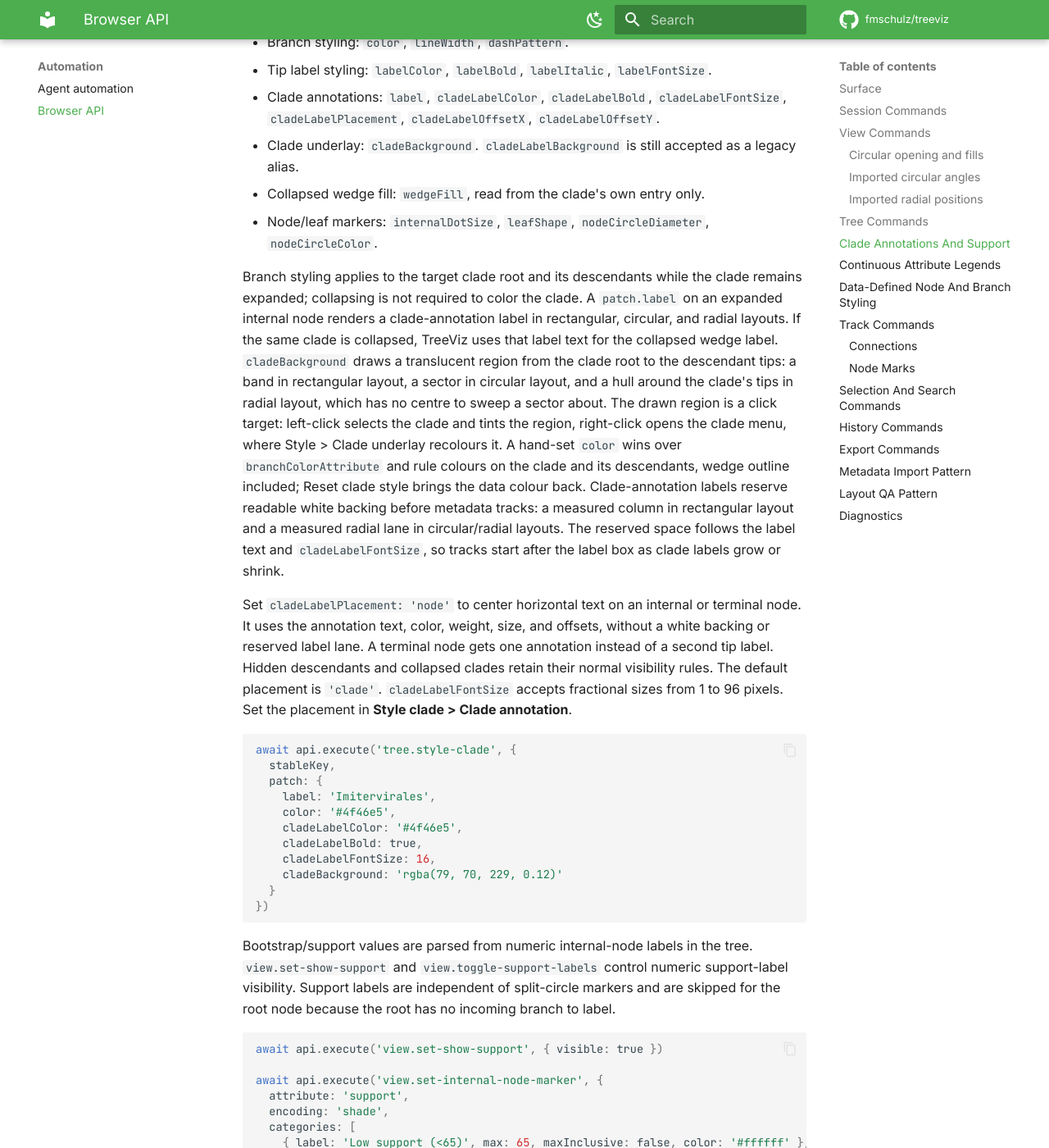
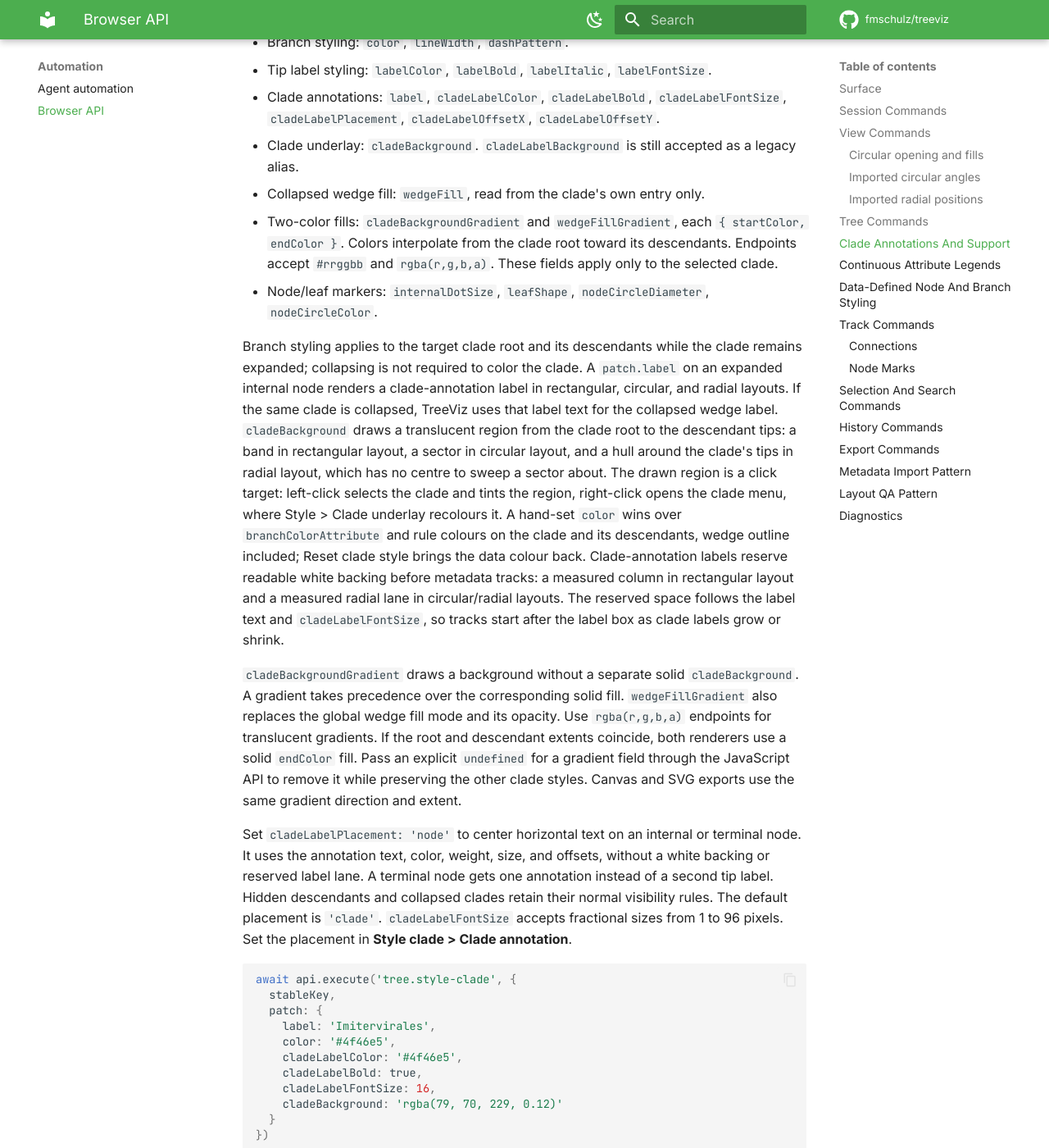
Before and after one commit to fmschulz/treeviz, an MkDocs documentation site: the page built from docs/API.md, in a window 1280 px wide and 1400 px high, scrolled down 10338 px. Shown: the whole window at 82% size. Built offline with MkDocs 1.6.1 and Material for MkDocs 9.7.7, drawn with Linux system fonts in a browser that asks for light colours; comment, search, counter and statistics services are not loaded.

```diff
--- a/docs/API.md
+++ b/docs/API.md
@@ -272,6 +272,10 @@ views, and undo history. Rectangular and circular layouts ignore them.
 - Clade underlay: `cladeBackground`. `cladeLabelBackground` is still accepted
   as a legacy alias.
 - Collapsed wedge fill: `wedgeFill`, read from the clade's own entry only.
+- Two-color fills: `cladeBackgroundGradient` and `wedgeFillGradient`, each
+  `{ startColor, endColor }`. Colors interpolate from the clade root toward its
+  descendants. Endpoints accept `#rrggbb` and `rgba(r,g,b,a)`. These fields
+  apply only to the selected clade.
 - Node/leaf markers: `internalDotSize`, `leafShape`,
   `nodeCircleDiameter`, `nodeCircleColor`.
 
@@ -292,6 +296,15 @@ labels reserve readable white backing before metadata tracks: a measured column
 in rectangular layout and a measured radial lane in circular/radial layouts. The
 reserved space follows the label text and `cladeLabelFontSize`, so tracks start
 after the label box as clade labels grow or shrink.
+
+`cladeBackgroundGradient` draws a background without a separate solid
+`cladeBackground`. A gradient takes precedence over the corresponding solid
+fill. `wedgeFillGradient` also replaces the global wedge fill mode and its
+opacity. Use `rgba(r,g,b,a)` endpoints for translucent gradients. If the root
+and descendant extents coincide, both renderers use a solid `endColor` fill.
+Pass an explicit `undefined` for a gradient field through the JavaScript API
+to remove it while preserving the other clade styles. Canvas and SVG exports
+use the same gradient direction and extent.
 
 Set `cladeLabelPlacement: 'node'` to center horizontal text on an internal or
 terminal node. It uses the annotation text, color, weight, size, and offsets,
```
Also changed, not shown: .agents/skills/treeviz-agent/SKILL.md (+1 -0 lines), .agents/skills/treeviz-agent/references/browser-api.md (+7 -0 lines), docs/EXAMPLES.md (+25 -0 lines), docs/STYLING.md (+8 -0 lines), docs/assets/gallery/example-5-tree-of-life.svg (added).
